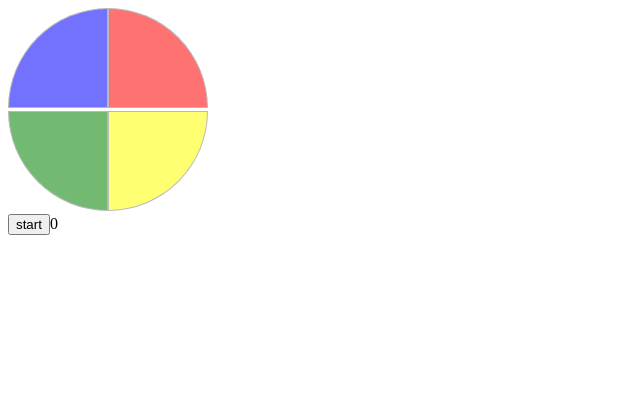
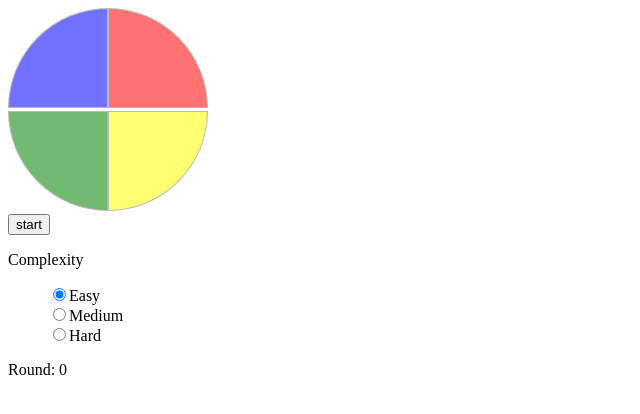
Before and after one commit to blur64/simon-the-game, a Vue app: page / in a window 1280 px wide. Shown: the top 414 px of the page, without its empty margins (0-640 px from the left). Built offline with nearby package versions, Linux system fonts and the light colour scheme.

Commit message:
add difficulty switching

```diff
--- a/src/App.vue
+++ b/src/App.vue
@@ -10,13 +10,51 @@
       ></button>
     </div>
     <button @click="handleStartBtnClicked">start</button>
-    <span>{{ round }}</span>
+    <div>
+      <p>Complexity</p>
+      <ul class="levels-list">
+        <li>
+          <input
+            :checked="difficulty === simonMachineModes.SLOW"
+            @click="handleDifficultyCheck(simonMachineModes.SLOW)"
+            type="radio"
+            name="difficulty"
+            id="level-easy"
+          />
+          <label for="level-easy">Easy</label>
+        </li>
+        <li>
+          <input
+            :checked="difficulty === simonMachineModes.FAST"
+            @click="handleDifficultyCheck(simonMachineModes.FAST)"
+            type="radio"
+            name="difficulty"
+            id="level-medium"
+          />
+          <label for="level-medium">Medium</label>
+        </li>
+        <li>
+          <input
+            :checked="difficulty === simonMachineModes.VERY_FAST"
+            @click="handleDifficultyCheck(simonMachineModes.VERY_FAST)"
+            type="radio"
+            name="difficulty"
+            id="level-hard"
+          />
+          <label for="level-hard">Hard</label>
+        </li>
+      </ul>
+    </div>
+    <span>Round: {{ round }}</span>
     <p v-if="isGameOver">Lose...</p>
   </div>
 </template>
 
 <script>
-import SimonMachine, { simonMachineSignals } from "./SimonMachine";
+import SimonMachine, {
+  simonMachineSignals,
+  simonMachineModes,
+} from "./SimonMachine";
 
 export default {
   name: "App",
@@ -24,6 +62,7 @@ export default {
     return {
       simonMachine: new SimonMachine({}),
       simonMachineSignals,
+      simonMachineModes,
       isGameOver: false,
     };
   },
@@ -37,6 +76,9 @@ export default {
     round() {
       return this.currentSignals.length;
     },
+    difficulty() {
+      return this.simonMachine.mode;
+    },
   },
   methods: {
     handleSignalBtnClicked(signal) {
@@ -44,6 +86,9 @@ export default {
     },
     handleStartBtnClicked() {
       this.simonMachine.start();
+    },
+    handleDifficultyCheck(difficulty) {
+      this.simonMachine.setMode(difficulty);
     },
   },
   watch: {
@@ -111,4 +156,8 @@ export default {
   opacity: 1;
   border: 1px solid #333;
 }
+
+.levels-list {
+  list-style-type: none;
+}
 </style>
--- a/src/SimonMachine.js
+++ b/src/SimonMachine.js
@@ -6,6 +6,18 @@ const simonMachineStates = {
 };
 
 export const simonMachineSignals = [0, 1, 2, 3];
+
+export const simonMachineModes = {
+  SLOW: 0,
+  FAST: 1,
+  VERY_FAST: 2,
+};
+
+const modesSpeed = {
+  [simonMachineModes.SLOW]: 1500,
+  [simonMachineModes.FAST]: 1000,
+  [simonMachineModes.VERY_FAST]: 400,
+};
 
 export default class SimonMachine {
   _onSingleSignalOutput = null;
@@ -19,6 +31,7 @@ export default class SimonMachine {
   _signalOutputTimeInterval = 1500;
   _HTMLIntervalId = 0;
   _activeSignal = -1;
+  _mode = simonMachineModes.SLOW;
 
   constructor({
     onSingleSignalOutput = () => { },
@@ -36,10 +49,14 @@ export default class SimonMachine {
     return generateRandomIntFromZeroTo(3);
   }
 
+  _calculateSignalRetentionTime() {
+    return this._signalOutputTimeInterval - this._signalOutputTimeInterval * 0.2;
+  }
+
   _outputSignal(numberOfSignalToOutput) {
     const signalToOutput = this._currentSignalsSequence[numberOfSignalToOutput];
     this._activeSignal = signalToOutput;
-    setTimeout(() => this._activeSignal = -1, this._signalOutputTimeInterval - 500);
+    setTimeout(() => this._activeSignal = -1, this._calculateSignalRetentionTime());
     this._onSingleSignalOutput(signalToOutput);
   }
 
@@ -88,6 +105,17 @@ export default class SimonMachine {
     return this._activeSignal;
   }
 
+  get mode() {
+    return this._mode;
+  }
+
+  setMode(modeToSet) {
+    if (this._state !== simonMachineStates.READY_TO_START) {
+      return;
+    }
+    this._mode = modeToSet;
+  }
+
   input(signal) {
     if (this._state !== simonMachineStates.INPUT_WAITING) {
       return;
@@ -111,6 +139,7 @@ export default class SimonMachine {
   start() {
     if (this._state === simonMachineStates.READY_TO_START) {
       this._state = simonMachineStates.SEQUNCE_EXECUTION;
+      this._signalOutputTimeInterval = modesSpeed[this._mode];
       this._executeSequence();
     }
   }
```
